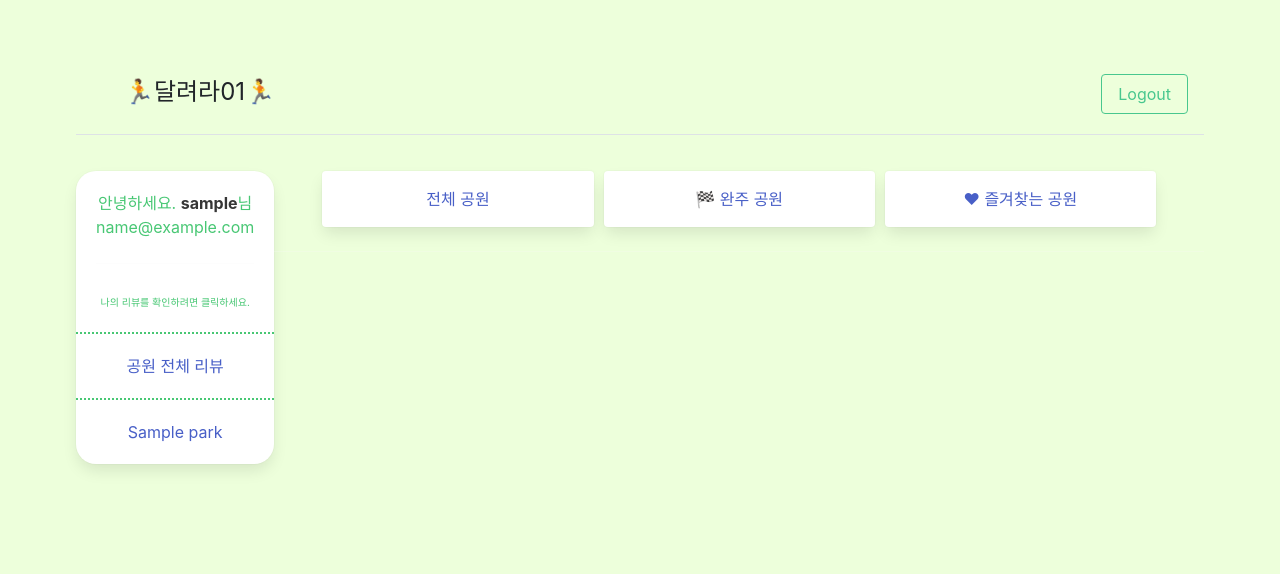
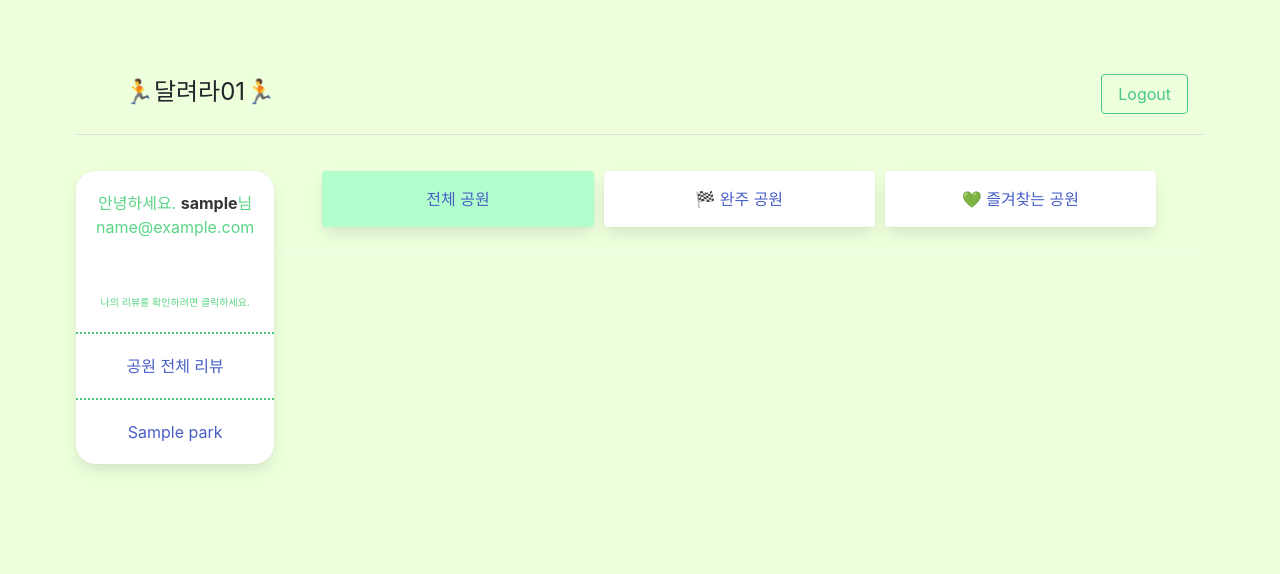
Before and after one commit to ryeong25/ParkReview, a Flask app: page /mypage/myParks/all in a window 1280 px wide. Shown: the top 574 px of the page. Run offline with Flask 2, Linux system fonts and the light colour scheme; a database or web service that is not in the repository returns one stand-in record (values such as "Sample title"); some libraries are stand-ins or nearby versions.

Commit message:
mypage 버튼 css 수정

```diff
--- a/static/mypage.css
+++ b/static/mypage.css
@@ -23,7 +23,7 @@
     text-align: center;
     background-color: transparent;
     border-color: #48c774;
-    color: #48c774;
+    color: #5ad586;
     border-width: 2px;
     border-bottom-style: dotted;
 }
@@ -38,6 +38,11 @@
 
 .role-button:hover {
     background: #48c774;
+    color: #fff;
+}
+
+.role-button.active {
+    background: #b2ffcd;
     color: #fff;
 }
 
--- a/templates/mypage.html
+++ b/templates/mypage.html
@@ -90,14 +90,14 @@
             </div>
             <div class="myPark right">
                 <div class="selectCard">
-                    <div class="card text-center role-button">
+                    <div class="card text-center role-button {% if parkId == 'all' %}{{ 'active' }}{% endif %}">
                         <div class="card-body">
                             <a href="/mypage/myParks/all">
                                 전체 공원
                             </a>
                         </div>
                     </div>
-                    <div class="card text-center role-button">
+                    <div class="card text-center role-button {% if parkId == 'finished' %}{{ 'active' }}{% endif %}">
                         <div class="card-body">
                             <a href="/mypage/myParks/finished">
                                 🏁 완주 공원
@@ -109,10 +109,10 @@
                             </a>
                         </div>
                     </div>
-                    <div class="card text-center role-button">
+                    <div class="card text-center role-button {% if parkId == 'favorite' %}{{ 'active' }}{% endif %}">
                         <div class="card-body">
                             <a href="/mypage/myParks/favorite">
-                                ❤ 즐겨찾는 공원
+                                💚 즐겨찾는 공원
                             </a>
                         </div>
                     </div>
@@ -131,7 +131,7 @@
                                             <div class="card-body">
                                                 <div>
                                                     <h5 class="card-title">
-                                                        ❤
+                                                        💚
                                                         <br>
                                                         {{ park.parkName }}
                                                     </h5>
@@ -184,7 +184,7 @@
                                         {% for check in user.parkCheck %}
                                             {% if check.parkId == park.parkId %}
                                                 {% if check.favorite == 1 %}
-                                                    ❤
+                                                💚
                                                 {% endif %}
                                                 {% if check.finished == 1 %}
                                                     🏁
```
